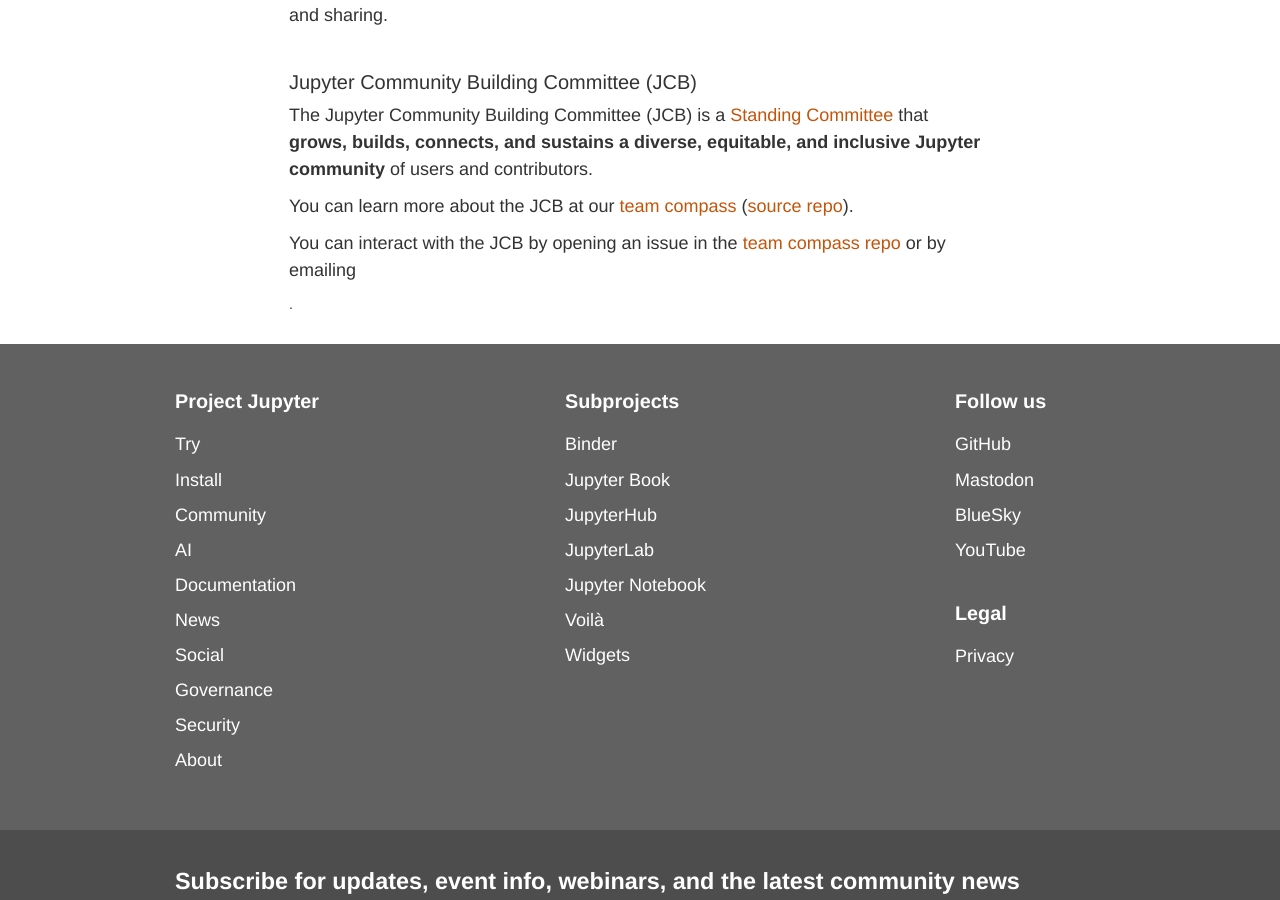
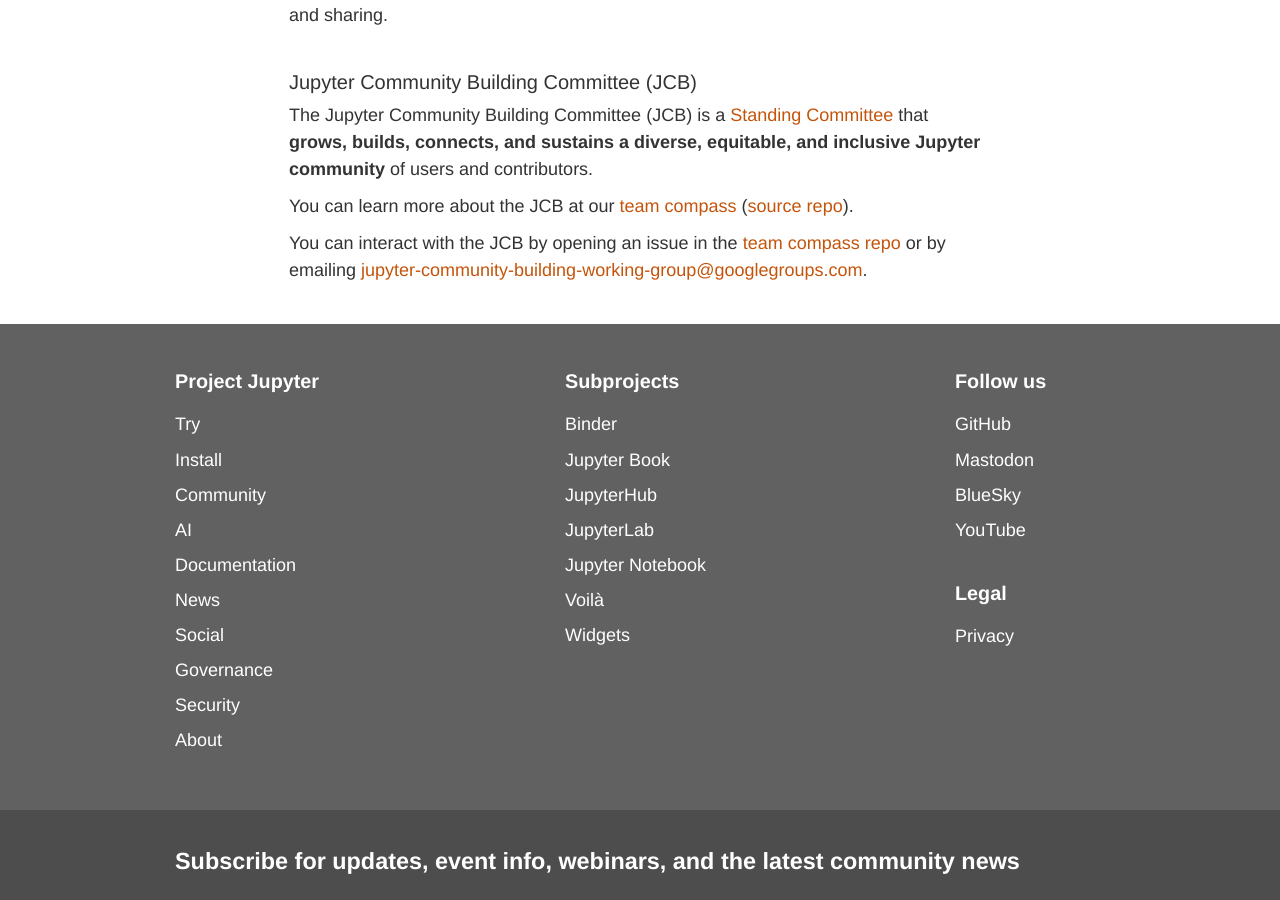
Before and after one commit to jupyter/jupyter.github.io, a Jekyll site: the page built from community.md, in a window 1280 px wide and 900 px high, scrolled down 2954 px. Built offline with Jekyll 4.4.1, drawn with Linux system fonts in a browser that asks for light colours; comment, search, counter and statistics services are not loaded.

Commit message:
Populate email
Co-authored-by: Jason Grout <192614+jasongrout@users.noreply.github.com>

```diff
--- a/community.md
+++ b/community.md
@@ -160,4 +160,4 @@
 
 You can interact with the JCB by opening an issue in the
 [team compass repo](https://github.com/jupyter/community-committee) or by emailing
-<TODO>.
+<jupyter-community-building-working-group@googlegroups.com>.
```
